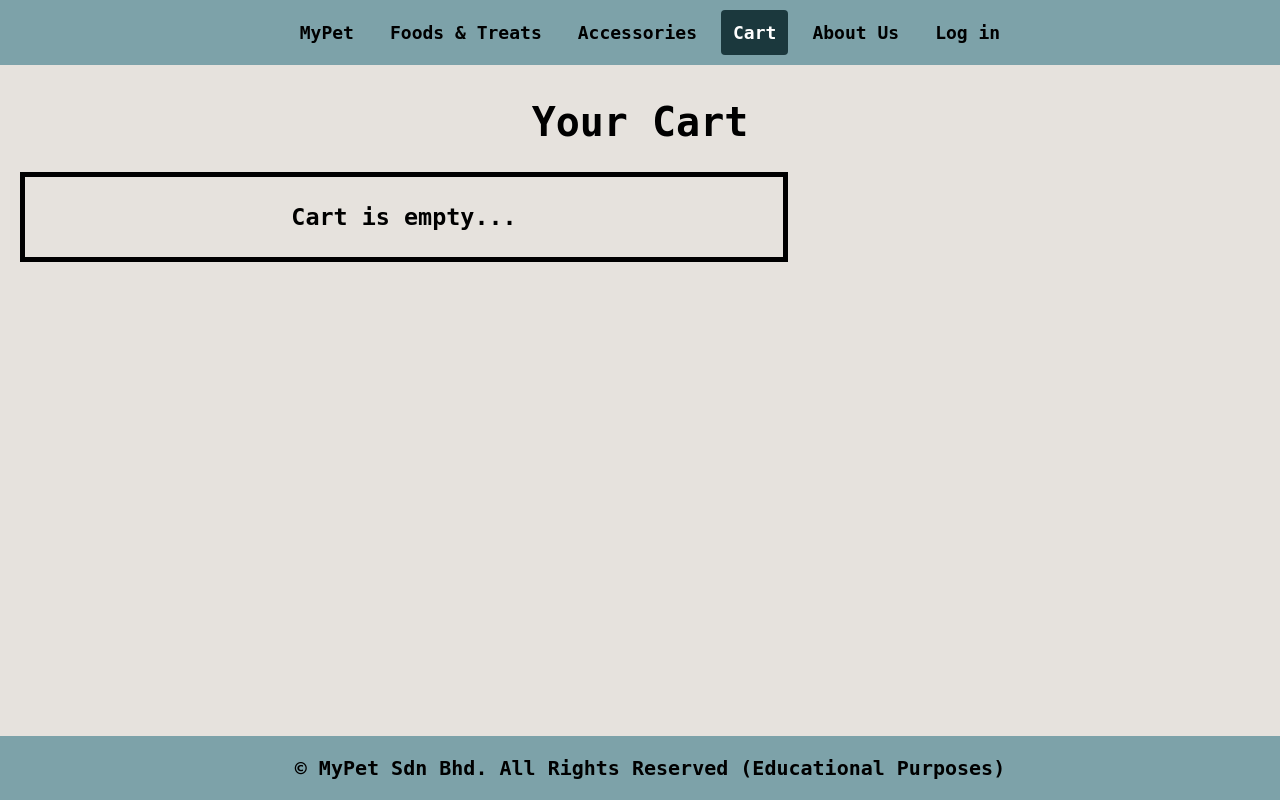
After one commit to Qal22/Petshop, a PHP site: page /cart.php in a window 1280 px wide. The commit adds this page. Run offline with PHP 8.4, Linux system fonts and the light colour scheme; data comes from the database, SQL or seed files in the repository.

Commit message:
adding cart feature

```diff
--- a/aboutus.php
+++ b/aboutus.php
@@ -163,7 +163,7 @@ $admins = query("SELECT * FROM admin");
         endforeach; ?>
     </table>
 
-    <br><br>
+    <br><br><br><br>
 
     <div id="footer">
         <b>&copy; MyPet Sdn Bhd. All Rights Reserved (Educational Purposes)</b>
--- a/buying.php
+++ b/buying.php
@@ -30,7 +30,7 @@
 <!DOCTYPE html>
 <html>
     <head>
-        <title></title>
+        <title>Product Details</title>
         <style>
         body {
                 margin: 0;
@@ -133,7 +133,7 @@
             <tr>
                 <td>
                     <label for="quantitybuy">Quantity : </label>
-                    <input type="number" name="quantitybuy" id="quantitybuy" min="1" max="<?= $product["quantity"]; ?>">
+                    <input type="number" name="quantitybuy" id="quantitybuy" min="1" max="<?= $product["quantity"]; ?>" required>
                 </td>
                 <td>
                     <button type="submit" name="submit" onclick="calculate()">Add To Cart</button>
--- /dev/null
+++ b/cart.php
@@ -0,0 +1,190 @@
+<?php
+
+require 'fx.php';
+
+session_start();
+
+// $db = new CreateDB();
+$getQuery = "SELECT * FROM product";
+$product = mysqli_query($conn, $getQuery);
+
+if (isset($_POST["remove"])) {
+    if ($_GET["action"] == "remove") {
+        foreach ($_SESSION["cart"] as $key => $value) {
+            if ($value["idc"] == $_GET["id"]) {
+                unset($_SESSION["cart"][$key]);
+                echo "
+                <script>
+                    alert('Product has been removed...');
+                    document.location.href = 'cart.php';
+                </script>
+                ";
+            }
+        }
+    }
+}
+
+?>
+
+<!DOCtype html>
+<html>
+
+<head>
+    <meta charset="UTF-8">
+    <meta name="viewport" content="width=device-width, initial-scale=1.0">
+    <title>MyPet</title>
+</head>
+<style>
+    body {
+        margin: 0;
+        font-family: monospace;
+        background-color: #E6E2DD;
+        font-size: 20px;
+    }
+
+    #header {
+        top: 0;
+        width: 100%;
+        position: fixed;
+        overflow: hidden;
+        background-color: #7DA2A9;
+        padding: 20px 10px;
+    }
+
+    #header a {
+        color: black;
+        padding: 12px;
+        font-size: 18px;
+        font-weight: bold;
+        text-decoration: none;
+        line-height: 25px;
+        border-radius: 4px;
+    }
+
+    #header a:hover {
+        background-color: #ddd;
+        color: black;
+    }
+
+    #footer {
+        overflow: hidden;
+        padding: 20px 10px;
+        background-color: #7DA2A9;
+        color: black;
+        text-align: center;
+        position: fixed;
+        width: 100%;
+        bottom: 0;
+    }
+
+    #button {
+        background-color: #7DA2A9;
+        border: none;
+        color: black;
+        padding: 10px 20px;
+        text-align: center;
+        text-decoration: none;
+        display: inline-block;
+        font-size: 16px;
+        margin: 4px 2px;
+        cursor: pointer;
+    }
+
+    h1 {
+        text-align: center;
+    }
+
+    .cartlist {
+        float: left;
+        width: 60%;
+        margin-left: 20px;
+        margin-bottom: 100px;
+    }
+
+    .summary {
+        float: right;
+        width: 40%;
+    }
+
+    table {
+        width: 100%;
+        border: 5px solid black;
+    }
+
+    .left {
+        float: left;
+        margin-left: 20px;
+    }
+
+    .right {
+        float: right;
+        margin-top: 30px;
+        margin-right: 50px;
+    }
+</style>
+
+<body>
+    <div id="header" align="center">
+        <a href="index.php">MyPet</a>
+        <a href="foodsntreats.php">Foods & Treats</a>
+        <a href="accessories.php">Accessories</a>
+        <a href="cart.php" style="background-color:#1b383d; color:white">Cart</a>
+        <a href="aboutus.php">About Us</a>
+        <a href="loginphp.php">Log in</a>
+    </div>
+    <br><br><br>
+    <h1>Your Cart</h1>
+    <div class="cartlist">
+        <?php
+        if (isset($_SESSION["cart"])) {
+            $prod_id = array_column($_SESSION["cart"], "idc");
+            foreach ($product as $prod) :
+                foreach ($prod_id as $id) :
+                    if ($prod["prod_id"] == $id) { ?>
+                        <form action="cart.php?action=remove&id=<?= $prod["prod_id"]; ?>" method="POST">
+                            <table>
+                                <tr>
+                                    <td>
+                                        <div class="left">
+                                            <img src="<?php echo $prod["imageprod"]; ?>" alt="" width="200" height="250">
+                                        </div>
+                                        <div class="right">
+                                            <?= "Product Name : ", $prod["name"]; ?><br>
+                                            <?= "Price per item : RM", number_format($prod["price"], 2); ?><br>
+                                            <label for="quantitybuy">Quantity : </label>
+                                            <input type="number" name="quantitybuy" id="quantitybuy" min="1" max="<?= $prod["quantity"]; ?>">
+                                            <br><br>
+                                            <button type="submit" name="remove" id="button" value="Remove">Remove</button>
+                                        </div>
+                                    </td>
+                                </tr>
+                            </table>
+                        </form>
+                        <br>
+            <?php }
+                endforeach;
+            endforeach;
+        } else {
+            ?>
+            <table>
+                <tr>
+                    <td>
+                        <?php
+                        echo "<h3 align=center>Cart is empty...</h3>";
+                        ?>
+                    </td>
+                </tr>
+            </table>
+        <?php
+        }
+        ?>
+    </div>
+    <!-- <div class="summary">
+        <h4>Order Summary</h4>
+    </div> -->
+    <div id="footer">
+        <b>&copy; MyPet Sdn Bhd. All Rights Reserved (Educational Purposes)</b>
+    </div>
+</body>
+
+</html>
```
Also changed, not shown: index.php (+52 -1 lines).
